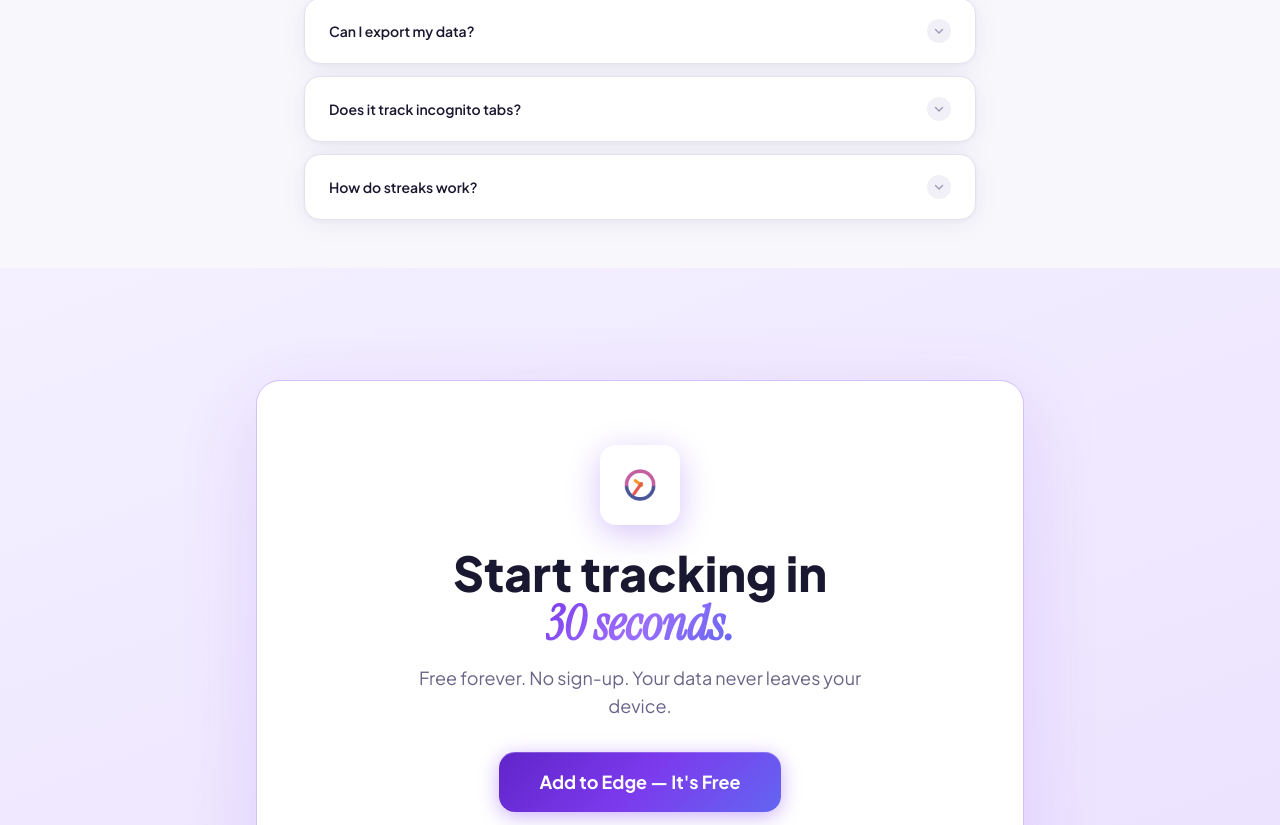
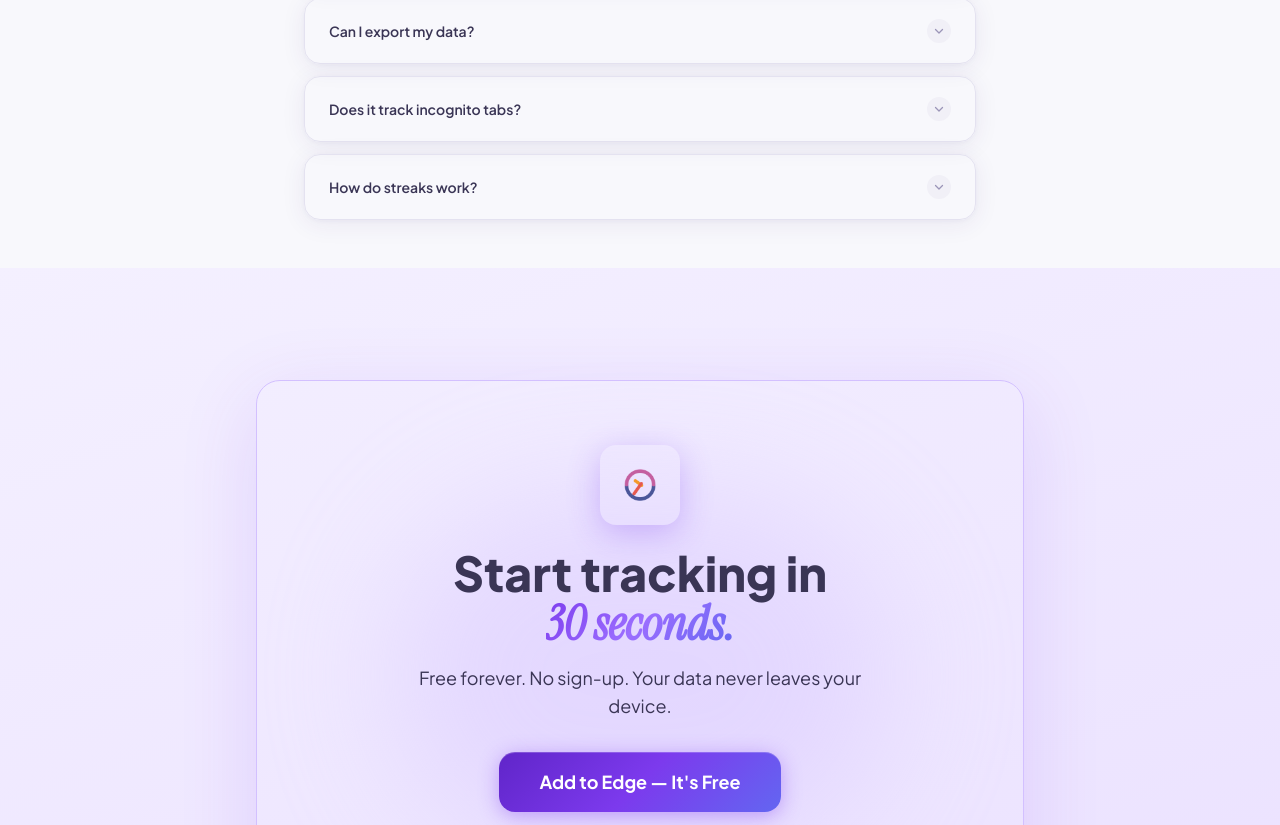
Before and after one commit to ShaikAyub7/browser-extension-website, a Next.js app: page / in a window 1280 px wide. Shown: the part 7195-8020 px from the top of the page. Built offline with nearby package versions, Linux system fonts and the light colour scheme.

Commit message:
fix: remove unnecessary background color classes for improved styling consistency in FAQSection and InstallSection components

```diff
--- a/components/FAQSection.tsx
+++ b/components/FAQSection.tsx
@@ -37,13 +37,13 @@ export default function FAQSection() {
         <div className="space-y-3 reveal reveal-delay-1">
           {FAQS.map((faq, i) => (
             <div key={i}
-              className={`bg-white rounded-2xl border transition-all duration-300 shadow-card ${
+              className={` rounded-2xl border transition-all duration-300 shadow-card ${
                 open===i ? "border-violet-200 shadow-hover" : "border-snow-200"
               }`}>
               <button
                 className="w-full px-6 py-5 flex items-center justify-between text-left group"
                 onClick={() => setOpen(open===i ? null : i)}>
-                <span className="font-display font-semibold text-ink-900 text-sm pr-4 group-hover:text-violet-600 transition-colors">
+                <span className="font-display font-semibold  text-sm pr-4 group-hover:text-violet-600 transition-colors">
                   {faq.q}
                 </span>
                 <div className={`w-6 h-6 rounded-full flex items-center justify-center flex-shrink-0 transition-all duration-300 ${
--- a/components/InstallSection.tsx
+++ b/components/InstallSection.tsx
@@ -18,16 +18,16 @@ export default function InstallSection() {
       <div className="absolute top-1/2 left-1/2 -translate-x-1/2 -translate-y-1/2 w-[500px] h-[360px] bg-violet-200 rounded-full blur-3xl opacity-40 pointer-events-none"/>
 
       <div className="max-w-3xl mx-auto relative z-10">
-        <div className="bg-white rounded-3xl p-12 md:p-16 text-center shadow-[0_20px_80px_rgba(124,58,237,0.14)] border border-violet-200 reveal">
+        <div className=" rounded-3xl p-12 md:p-16 text-center shadow-[0_20px_80px_rgba(124,58,237,0.14)] border border-violet-200 reveal">
           <div className="w-20 h-20 rounded-2xl bg-gradient-to-br  flex items-center justify-center mx-auto mb-6 shadow-violet">
             <Image src="/image.png" alt="TabTime Logo" width={32} height={32} />
           </div>
 
-          <h2 className="font-display font-extrabold text-4xl md:text-5xl text-ink-900 mb-4 leading-tight">
+          <h2 className="font-display font-extrabold text-4xl md:text-5xl mb-4 leading-tight">
             Start tracking in<br/>
             <span className="font-serif italic gradient-text">30 seconds.</span>
           </h2>
-          <p className="text-ink-500 text-lg mb-8 max-w-md mx-auto">
+          <p className=" text-lg mb-8 max-w-md mx-auto">
             Free forever. No sign-up. Your data never leaves your device.
           </p>
 
```
